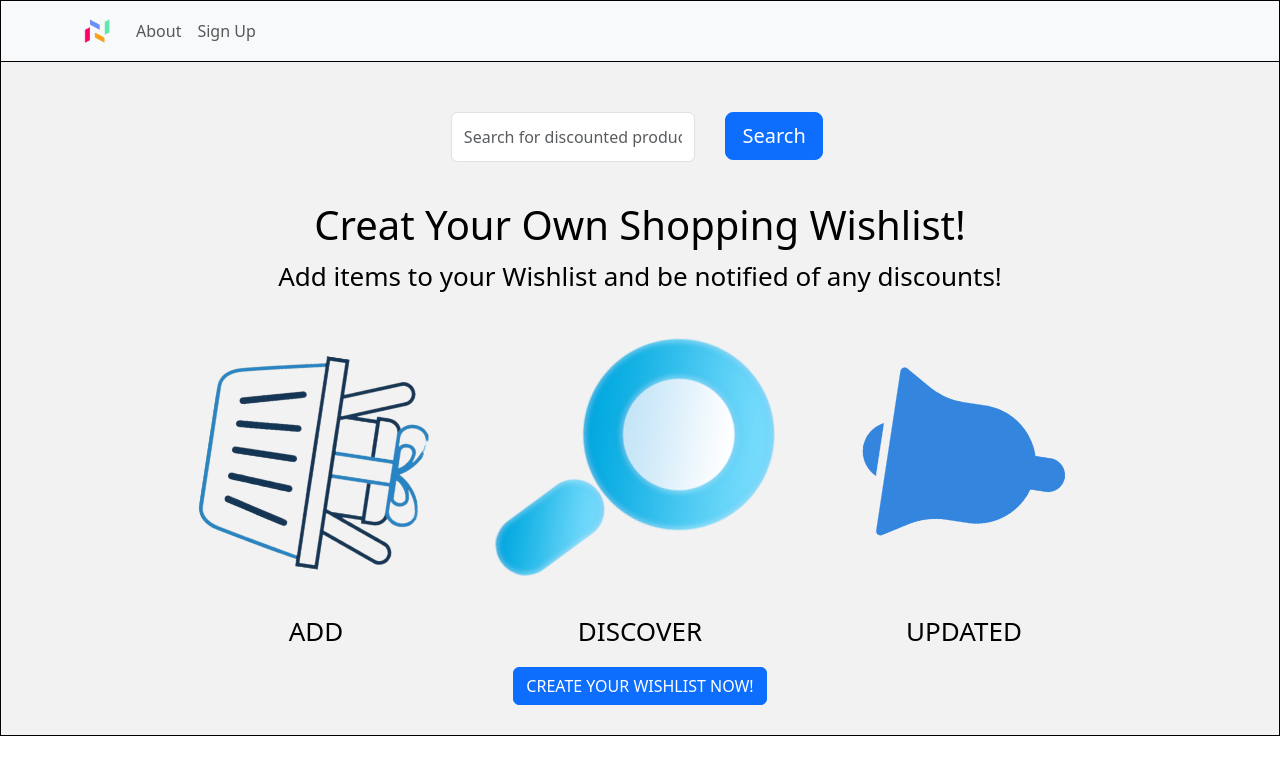
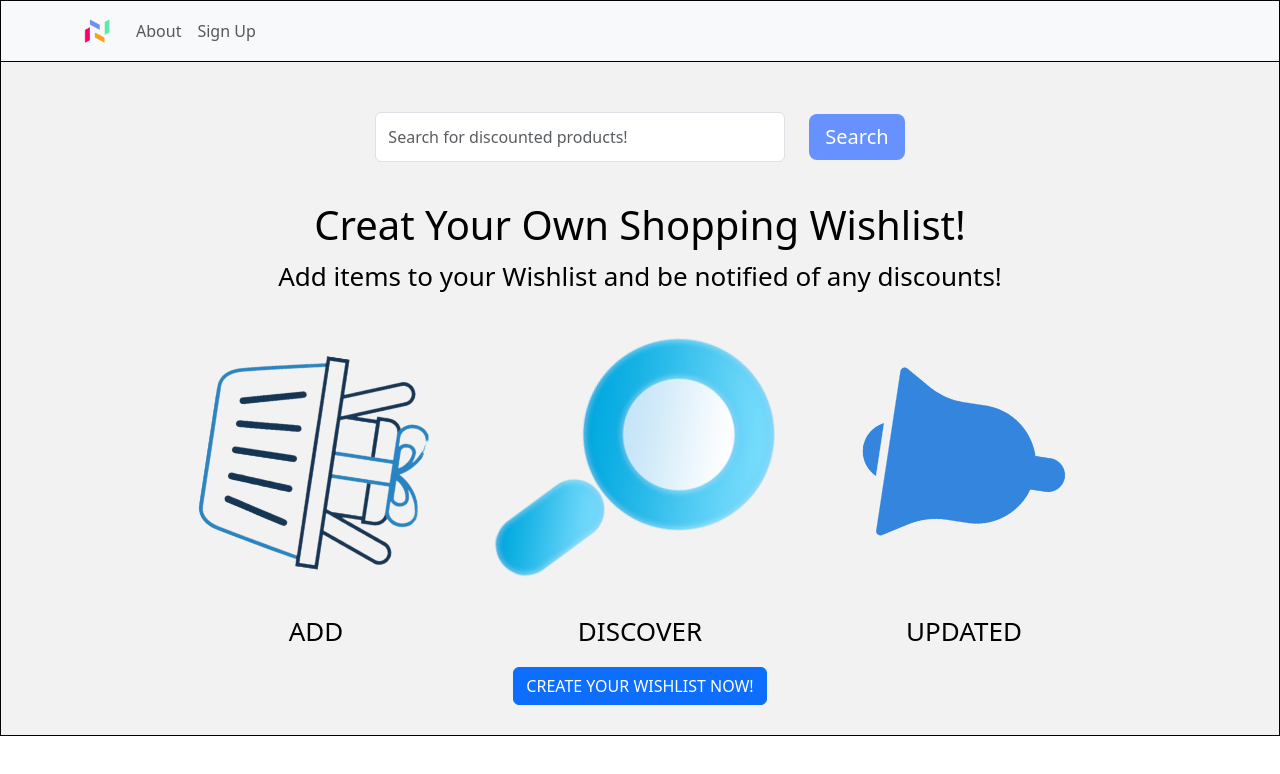
Before and after one commit to EidenStill/All-I-want-for, a React (Create React App) app: page / in a window 1280 px wide. Shown: the top 774 px of the page. Built offline with nearby package versions, Linux system fonts and the light colour scheme.

Commit message:
Change landing page search bar

```diff
--- a/src/components/landing.js
+++ b/src/components/landing.js
@@ -7,6 +7,7 @@ import Row from 'react-bootstrap/Row';
 import Col from 'react-bootstrap/Col';
 import Form from 'react-bootstrap/Form';
 import Button from 'react-bootstrap/Button';
+import '../styles/form.css';
 
 function Home() {
 
@@ -38,21 +39,26 @@ function Home() {
   // After the delay, display the content
   return (
     <header className="App-header">
-     <Form className='justify-content-end'>
-  <Row>
-    <Col xs="8">
+
+  <Form className="justify-content-center" style={{ width: '100%' }}>
+    <Row style={{ display: 'flex', alignItems: 'center', justifyContent: 'center' }}>
+      <Col xs="4"> {/* Changed  to xs="auto" */}
         <Form.Control
           type="text"
           placeholder="Search for discounted products!"
           className="mr-sm-2"
-        style={{ width: '100%', height: '50px' }}
+          style={{ width: '100%', height: '50px', flex: 1 }}
         />
       </Col>
-    <Col xs="4">
-      <Button type="submit" className="btn-lg">Search</Button> {/* Added btn-lg class for larger button */}
+      <Col xs="auto"> {/* Changed xs="3" to xs="auto" */}
+        <Button type="submit" className="btn-lg">
+          Search
+        </Button>
       </Col>
     </Row>
   </Form>
+
+
 
 
         <br/>
--- /dev/null
+++ b/src/styles/form.css
@@ -0,0 +1,13 @@
+.field{
+    width: 100%;
+    display: flex;
+    justify-content:center;
+
+}
+
+.btn-lg {
+    background-color: #6691ff;
+    /* You can also set other styles like text color, border, etc. as needed */
+    color: #fff; /* Text color (white in this case) */
+    border: none; /* Remove the button border if desired */
+  }
```
Lines whose indentation alone changed are shown as unchanged.
